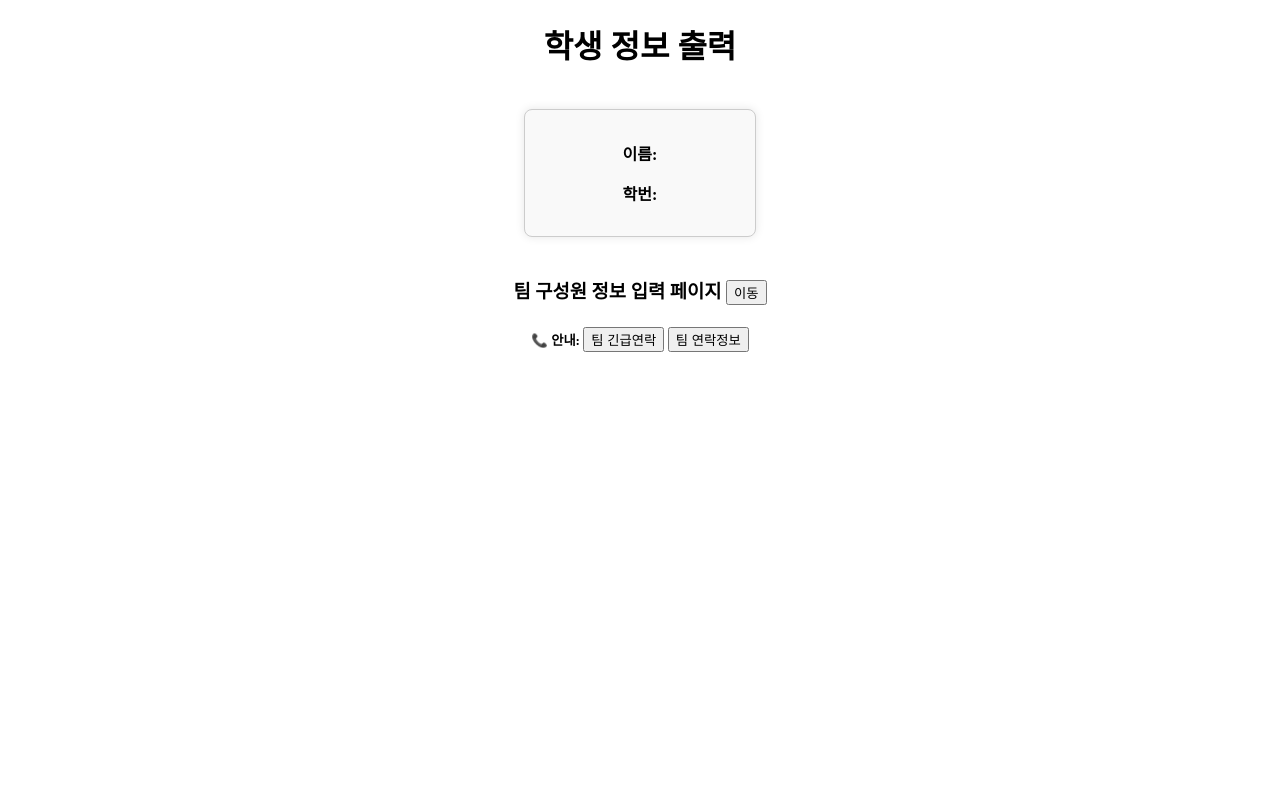
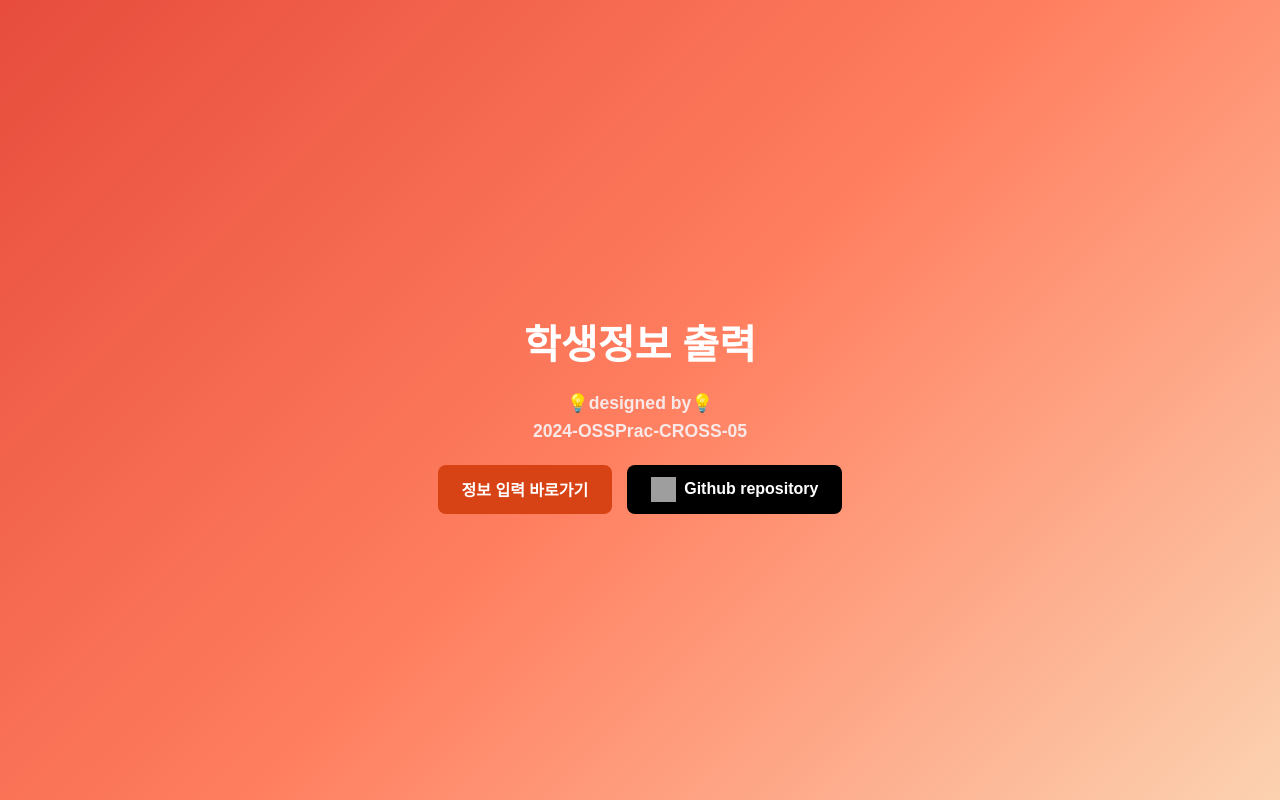
Before and after one commit to CSID-DGU/2024-2-OSSPrac-CROSS-05, a Flask app: page / in a window 1280 px wide. Run offline with Flask 3, Linux system fonts and the light colour scheme; grey boxes are pictures that could not be loaded.

Commit message:
Design main page

```diff
--- a/Subject3_2/templates/index.html
+++ b/Subject3_2/templates/index.html
@@ -3,52 +3,87 @@
 <head>
     <meta charset="UTF-8">
     <meta name="viewport" content="width=device-width, initial-scale=1.0">
-    <!-- <link rel="stylesheet" href="{{ url_for('static', filename='style.css') }}"> -->
-    <title>학생 정보 출력</title>
+    <title>팀 포털</title>
     <style>
-        .container {
+        /* 배경 및 기본 스타일 */
+        body {
+            font-family: Arial, sans-serif;
+            background: linear-gradient(135deg, #e74c3c, #ff7e5f, #fcd2b1);
+            color: #ffffff;
+            margin: 0;
             display: flex;
             justify-content: center;
-            gap: 20px;
-            padding: 20px;
+            align-items: center;
+            height: 100vh;
+            overflow: hidden;
         }
-        .student-block {
-            background-color: #f9f9f9;
-            padding: 15px;
-            border: 1px solid #ccc;
+        .container {
+            text-align: center;
+            max-width: 600px;
+        }
+        h1 {
+            font-size: 2.5em;
+            margin-bottom: 10px;
+            color: #ffffff;
+        }
+        p {
+            font-size: 1.1em;
+            font-weight: bold;
+            line-height: 1.6;
+            color: #f8e8e8;
+            margin-bottom: 20px;
+        }
+        .button-group {
+            display: flex;
+            gap: 15px;
+            margin-top: 20px;
+            justify-content: center;
+        }
+        .button {
+            padding: 12px 24px;
+            font-size: 1em;
+            font-weight: bold;
             border-radius: 8px;
-            width: 200px;
-            text-align: center;
-            box-shadow: 0px 0px 10px rgba(0, 0, 0, 0.1);
+            text-decoration: none;
+            transition: background-color 0.3s, color 0.3s;
+            cursor: pointer;
         }
-        h1, h3, h5 {
-            text-align: center;
+        .button-primary {
+            background-color: #d84315;
+            color: #ffffff;
+            border: none;
+        }
+        .button-primary:hover {
+            background-color: #bf360c;
+        }
+        .button-secondary {
+            background-color: #000000;
+            color: #ffffff;
+            border: none;
+            display: flex;
+            align-items: center;
+            gap: 8px;
+        }
+        .button-secondary:hover {
+            background-color: #333333;
+        }
+        .button-secondary .icon {
+            width: 25px;
+            height: 25px;
         }
     </style>
-    <script>
-        function showContactInfo() {
-            alert("긴급전화: 010-1234-5678");
-        }
-        function openContactPage() {
-            window.open("/contact", "contactPage", "width=600,height=400");
-        }
-        function openInputPage() {
-            window.open("/input", "InputPage", "width=800,height=600");
-        }
-    </script>
+
 </head>
 <body>
-    <h1>학생 정보 출력</h1>
     <div class="container">
-        <div class="student-block">
-            <p><strong>이름:</strong> </p>
-            <p><strong>학번:</strong> </p>
+        <h1>학생정보 출력</h1>
+        <p>💡designed by💡<br>2024-OSSPrac-CROSS-05</p>
+        <div class="button-group">
+            <a href="/input" class="button button-primary">정보 입력 바로가기</a>
+            <a href="https://github.com/CSID-DGU/2024-2-OSSPrac-CROSS-05" class="button button-secondary">
+                <img src="https://github.githubassets.com/images/modules/logos_page/GitHub-Mark.png" alt="GitHub" class="icon">Github repository
+            </a>
         </div>
     </div>
-    <h3> 팀 구성원 정보 입력 페이지 <button onclick="openInputPage()"> 이동 </button> </h3>
-    <footer>
-        <h5>📞 안내: <button onclick="showContactInfo()"> 팀 긴급연락</button>
-            <button onclick="openContactPage()"> 팀 연락정보</button> </h5>
-    </footer>
 </body>
 </html>
```
